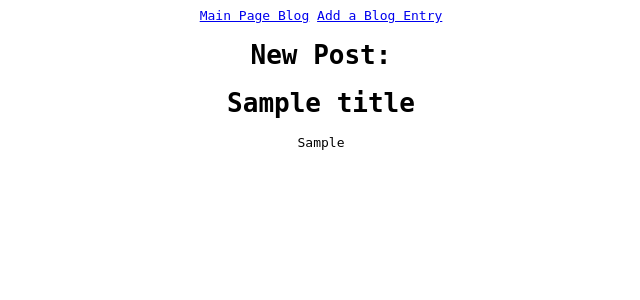
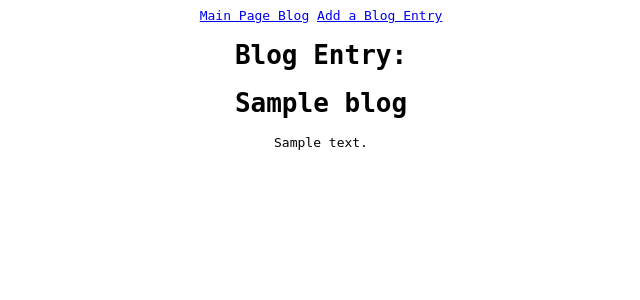
Before and after one commit to kwx92/build-a-blog, a Flask app: template templates/entry.html in a window 1280 px wide. Shown: the top 300 px of the page, without its empty margins (319-959 px from the left). Run offline with Flask 2, Linux system fonts and the light colour scheme; the template is opened without the code that fills it: most values are stand-ins (such as "Sample title", 1, 10 or a date in 2020); data that the repository does not hold is empty.

Commit message:
single entry works

```diff
--- a/main.py
+++ b/main.py
@@ -1,4 +1,4 @@
-from flask import Flask, request, render_template
+from flask import Flask, request, render_template, redirect
 from flask_sqlalchemy import SQLAlchemy
 
 app=Flask(__name__)
@@ -14,9 +14,8 @@ class Blog(db.Model):
     post_body=db.Column(db.String(1000))
 
     def __init__(self, title, post_body):
-        self.name=name
-        self.title=title
-        self.post_body=post_body
+        self.title = title
+        self.post_body = post_body
 
 form = """
 
@@ -25,19 +24,32 @@ blogs = []
 
 @app.route("/")
 def index():
+    blogs = Blog.query.all()
     return render_template('homepage.html', blogs=blogs)
 
-@app.route("/add-entry", methods=['GET','POST'])
+@app.route("/addentry", methods=['POST','GET'])
 def add_entry():
     if request.method=='GET':
         return render_template('addentry.html')
     else:
-        title=request.form['title']
-        blog_entry=request.form['blog_entry']
-        entry = request.form['title']
-        blogs.append(entry)
-        return render_template('entry.html', title=title, blog_entry=blog_entry)
+        title = request.form['title']
+        post_body = request.form['post_body']
+        new_entry = Blog(title, post_body)
+        db.session.add(new_entry)
+        db.session.commit()
+        blog_id = request.args.get('id')
+        blog=db.session.query(Blog).filter(Blog.id==blog_id).first()
+        return render_template('entry.html', blog=blog)
 
+@app.route("/entry", methods=['GET'])
+def view_entry():
+    blog_id = request.args.get('id')
+    blog=db.session.query(Blog).filter(Blog.id == blog_id).first()
+    #title=request.form['title']
+    if blog_id:
+        return render_template('entry.html', blog=blog)
+    else:
+        return redirect('/')
 
 if __name__=='__main__':
     app.run()
--- a/templates/addentry.html
+++ b/templates/addentry.html
@@ -1,7 +1,7 @@
 {% extends "base.html" %}
 
 {% block content %}
-<form action='/add-entry' method='POST'>
+<form action='/addentry' method='POST'>
 <h1>Add a Blog Entry:</h1>
 
 <label>
@@ -11,9 +11,9 @@
 <br>
 <label>
     <h2>Blog Entry:</h2>
-    <textarea type='text' name='blog_entry' value='{{blog_entry}}'/></textarea>
+    <textarea type='text' name='blog_entry' value='{{post_body}}'/></textarea>
 </label>
 <br>
-<input type=submit value='Add Entry' href='/entry'/>
+<input type=submit value='Add Entry'/>
 </form>
 {% endblock %}
--- a/templates/base.html
+++ b/templates/base.html
@@ -23,7 +23,7 @@
     </head>
 <body>
     <a href = "/">Main Page Blog</a>
-    <a href = "/add-entry">Add a Blog Entry</a>
+    <a href = "/addentry">Add a Blog Entry</a>
     {% block content %}
 
     {% endblock %}
--- a/templates/entry.html
+++ b/templates/entry.html
@@ -1,10 +1,8 @@
 {% extends "base.html" %}
 
 {% block content %}
-<form action='/entry' method='GET'>
-<h1>New Post:</h1>
-<h1>{{title}}</h1>
-<p>{{blog_entry}}
-</p>
-</form>
+
+<h1>Blog Entry:</h1>
+    <h1>{{blog.title}}</h1>
+    <p>{{blog.post_body}}</p>
 {% endblock %}
```
Also changed, not shown: templates/homepage.html (+3 -4 lines).
